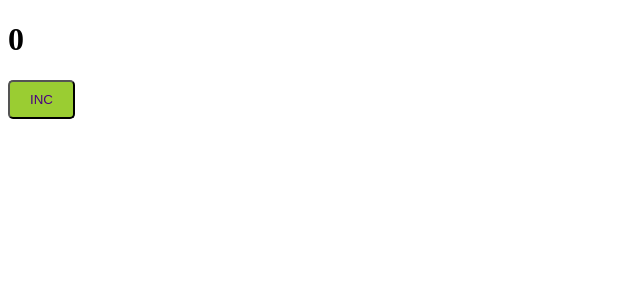
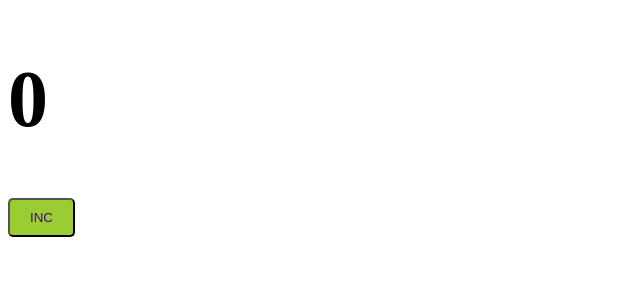
Before and after one commit to Gapotchenko-Yakov/webpack_course, a React app: page / in a window 1280 px wide. Shown: the top 300 px of the page, without its empty margins (0-640 px from the left). Built offline with nearby package versions, Linux system fonts and the light colour scheme.

Commit message:
Style isolation using css modules.

```diff
--- a/src/components/App.scss
+++ b/src/components/App.module.scss
@@ -1,4 +1,4 @@
-button {
+.button {
   background: yellowgreen;
   padding: 10px 20px;
   border-radius: 5px;
@@ -7,4 +7,10 @@
     color:indigo;
     text-transform: uppercase;
   }
+
+
 }
+
+.value{
+  font-size: 80px;
+}
--- a/src/components/App.tsx
+++ b/src/components/App.tsx
@@ -1,6 +1,6 @@
 import React, { useState } from "react";
 
-import "./App.scss";
+import classes from "./App.module.scss";
 
 export const App = () => {
   const [count, setCount] = useState<number>(0);
@@ -9,8 +9,8 @@
 
   return (
     <div>
-      <h1>{count}</h1>
-      <button onClick={increment}>
+      <h1 className={classes.value}>{count}</h1>
+      <button className={classes.button} onClick={increment}>
         <span>inc</span>
       </button>
     </div>
```
Also changed, not shown: src/global.d.ts (added, +7 -0 lines), 5 other files (tests, documents, lock files or other folders).
